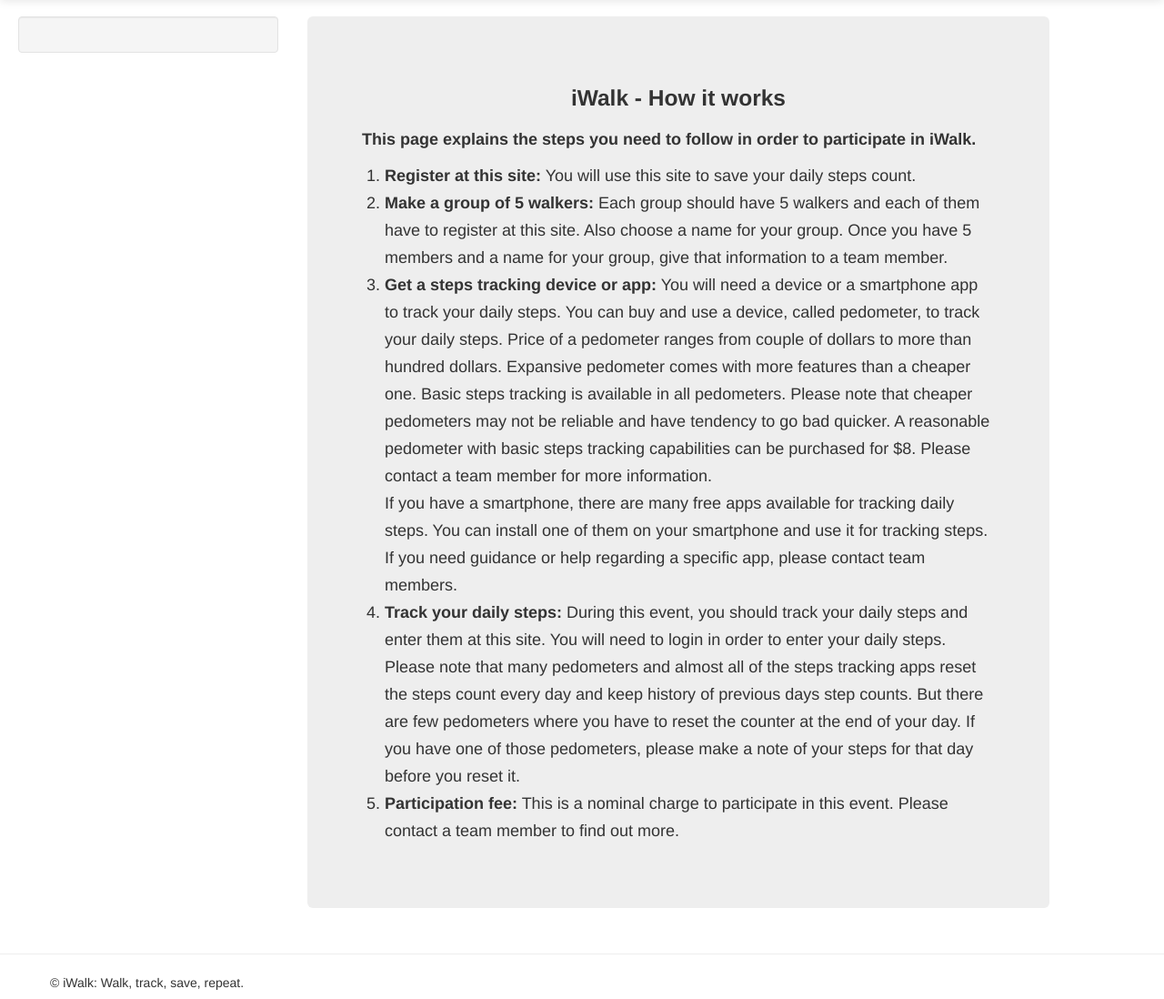
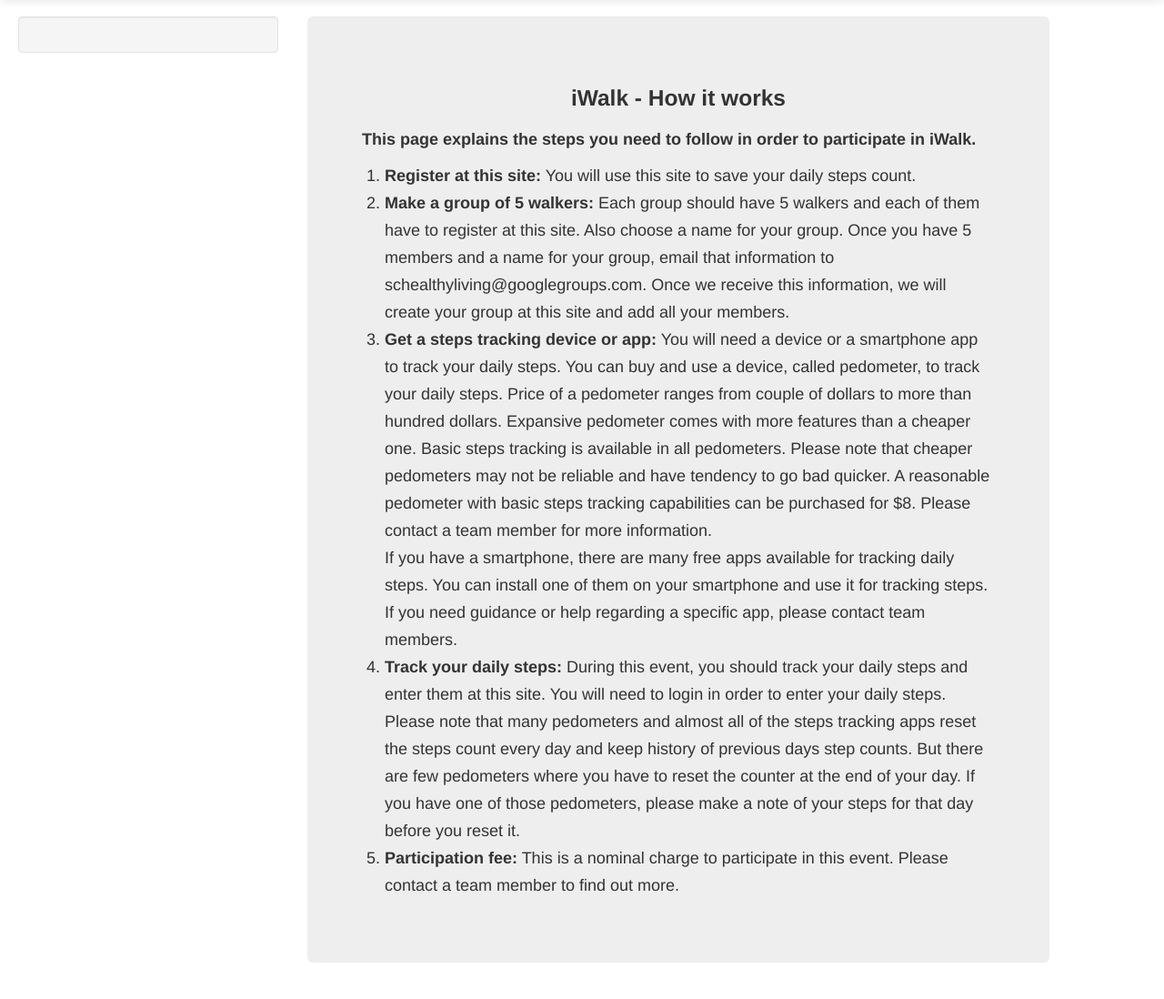
Before and after one commit to mnoorali/steps, a Django app: page /howitworks/ in a window 1280 px wide. Shown: the part 42-1140 px from the top of the page at 91% size. Run offline with Django 3.2, Linux system fonts and the light colour scheme; parts of the project's set-up code (start-up, migrations or seed data) failed here and were passed over; some libraries are stand-ins or nearby versions.

Commit message:
modified howitworks page.

```diff
--- a/stepsapp/templates/howitworks.html
+++ b/stepsapp/templates/howitworks.html
@@ -10,7 +10,7 @@
     <p><b>This page explains the steps you need to follow in order to participate in iWalk.</b>
     <ol>
     	<li><b>Register at this site:</b> You will use this site to save your daily steps count. </li>
-        <li><b>Make a group of 5 walkers:</b> Each group should have 5 walkers and each of them have to register at this site. Also choose a name for your group. Once you have 5 members and a name for your group, give that information to a team member.
+        <li><b>Make a group of 5 walkers:</b> Each group should have 5 walkers and each of them have to register at this site. Also choose a name for your group. Once you have 5 members and a name for your group, email that information to schealthyliving@googlegroups.com. Once we receive this information, we will create your group at this site and add all your members.
         <li><b>Get a steps tracking device or app:</b> You will need a device or a smartphone app to track your daily steps. You can buy and use a device, called pedometer, to track your daily steps. Price of a pedometer ranges from couple of dollars to more than hundred dollars. Expansive pedometer comes with more features than a cheaper one. Basic steps tracking is available in all pedometers. Please note that cheaper pedometers may not be reliable and have tendency to go bad quicker. A reasonable pedometer with basic steps tracking capabilities can be purchased for $8. Please contact a team member for more information.</br>
         If you have a smartphone, there are many free apps available for tracking daily steps. You can install one of them on your smartphone and use it for tracking steps. If you need guidance or help regarding a specific app, please contact team members.</li>
         <li><b>Track your daily steps:</b> During this event, you should track your daily steps and enter them at this site. You will need to login in order to enter your daily steps.</br>
```
